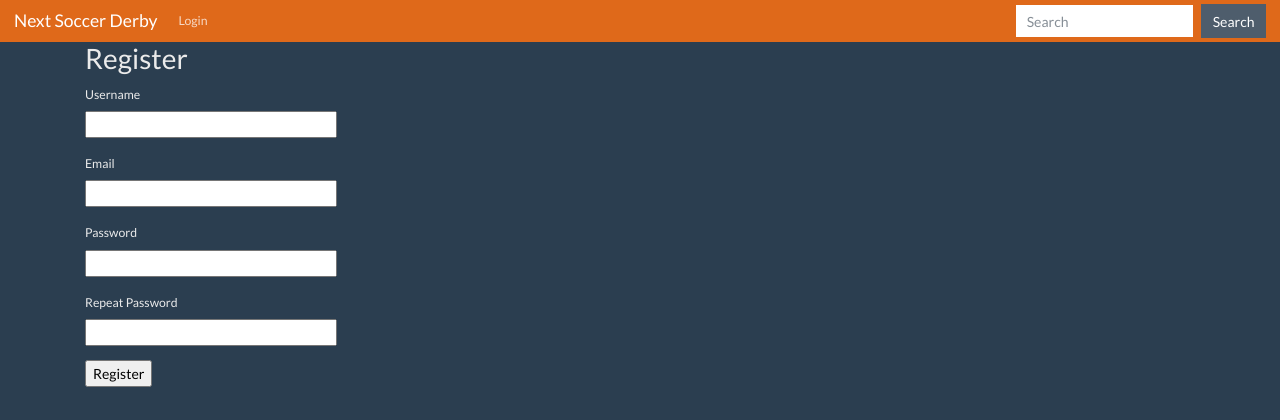
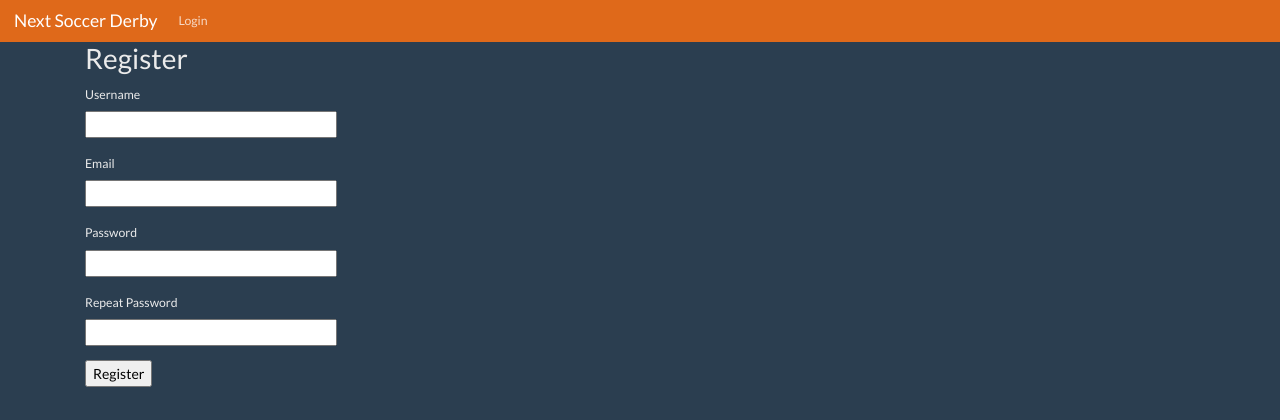
Before and after one commit to jac08h/NextSoccerDerby, a Flask app: page /register in a window 1280 px wide. Shown: the top 420 px of the page. Run offline with Flask 2, Linux system fonts and the light colour scheme; some libraries are stand-ins or nearby versions.

Commit message:
minor UI changes
remove search bar, change
wtmp begins Thu Jan  2 18:08:47 2020 date format

```diff
--- a/app/routes.py
+++ b/app/routes.py
@@ -92,7 +92,7 @@ def control_panel():
             fixture.team_b = fixture_info['team_b']
 
             db.session.add(fixture)
-        redis_client.set('last_updated', datetime.now().strftime('%d/%m/%y %H:%M'))
+        redis_client.set('last_updated', datetime.now().strftime('%Y-%m-%d %H:%M'))
         db.session.commit()
 
     return render_template('control_panel.html', title='Control Panel', add_derby_form=add_derby_form,
--- a/app/templates/base.html
+++ b/app/templates/base.html
@@ -39,10 +39,6 @@
                       <a class="nav-link" href="{{ url_for('login') }}">Login</a>
                     </li>
                   </ul>
-                  <form class="form-inline my-2 my-lg-0">
-                    <input class="form-control mr-sm-2" type="text" placeholder="Search">
-                    <button class="btn btn-secondary my-2 my-sm-0" type="submit">Search</button>
-                  </form>
                 </div>
               </nav>
             </div>
```
Also changed, not shown: app.db.
